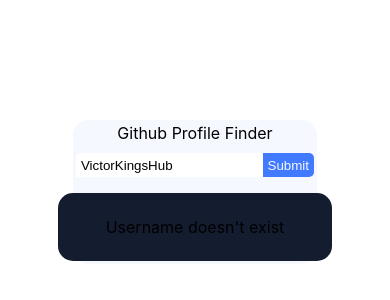
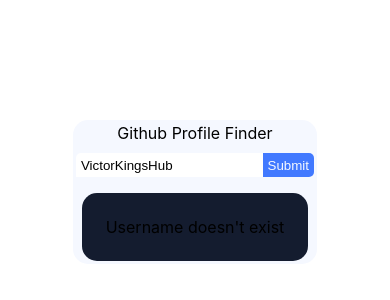
Before and after one commit to VictorKingsHub/github-profile-finder, a React (Create React App) app: page / in a window 390 px wide. Shown: the part 230-530 px from the top of the page. Built offline with nearby package versions, Linux system fonts and the light colour scheme; no server answers.

Commit message:
re-styled

```diff
--- a/src/conponents/styles.css
+++ b/src/conponents/styles.css
@@ -65,7 +65,7 @@
   width: 50%;
 
   @media (max-width: 768px) {
-    width: 95%;
+    width: fit-content;
   }
 }
 .details {
```
